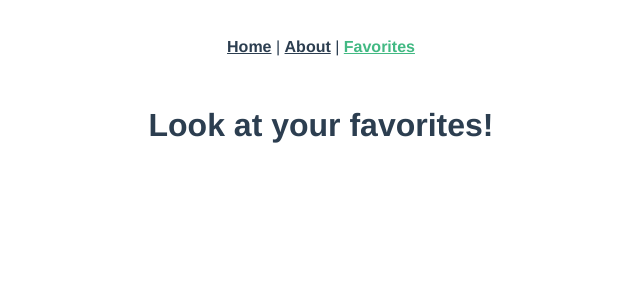
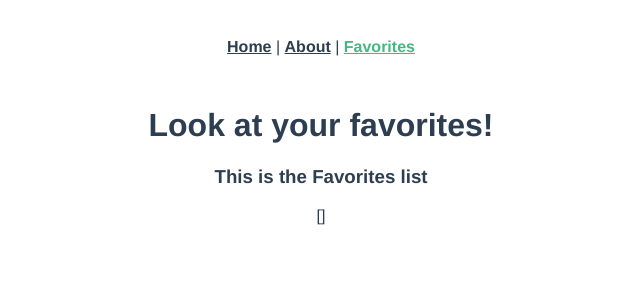
Before and after one commit to brianpja/ts-vuex-star-wars, a Vue app: page /favorites in a window 1280 px wide. Shown: the top 300 px of the page, without its empty margins (319-959 px from the left). Built offline with nearby package versions, Linux system fonts and the light colour scheme.

Commit message:
getter for favorites

```diff
--- a/src/components/FavoritesList.vue
+++ b/src/components/FavoritesList.vue
@@ -1,8 +1,23 @@
 <template>
-
+  <div>
+    <h3>This is the Favorites list</h3>
+    <div>{{ this.items }}</div>
+  </div>
 </template>
 
 <script lang="ts">
+import { Component, Vue } from "vue-property-decorator";
+import ItemModel from "@/models/item";
+
+@Component
+export default class FavoritesList extends Vue {
+  items: Array<ItemModel>;
+
+  constructor() {
+    super();
+    this.items = this.$store.getters.favorites;
+  }
+}
 </script>
 
 <style scoped>
--- a/src/components/ItemForm.vue
+++ b/src/components/ItemForm.vue
@@ -24,7 +24,6 @@ export default class ItemForm extends Vue {
   submitItem(): void {
     this.$store.dispatch("addItem", this.newItem);
     this.newItem = new ItemModel();
-    console.log("store", this.$store);
   }
 }
 </script>
--- a/src/models/item.ts
+++ b/src/models/item.ts
@@ -3,7 +3,7 @@ export default class ItemModel {
   homeworld: string;
   isFavorite: boolean;
 
-  constructor(name: string, homeworld: string) {
+  constructor(name?: string, homeworld?: string) {
     this.name = name || "";
     this.homeworld = homeworld || "";
     this.isFavorite = false;
--- a/src/store/index.ts
+++ b/src/store/index.ts
@@ -11,6 +11,13 @@ export default new Vuex.Store({
     list: Array<ItemModel>(),
     filteredList: Array<ItemModel>(),
     planets: [],
+  },
+  getters: {
+    favorites(state) {
+      return state.list.filter(item => {
+        return item.isFavorite;
+      })
+    }
   },
   mutations: {
     setList(state, list) {
--- a/src/views/Favorites.vue
+++ b/src/views/Favorites.vue
@@ -1,7 +1,20 @@
 <template>
-  <h1>Look at your favorites!</h1>
+  <div>
+    <h1>Look at your favorites!</h1>
+    <FavoritesList />
+  </div>
 </template>
 
 <script lang="ts">
+import { Component, Vue } from "vue-property-decorator";
+import FavoritesList from "@/components/FavoritesList.vue";
 
+@Component({
+  components: {
+    FavoritesList
+  }
+})
+export default class Favorites extends Vue {
+
+}
 </script>
```
